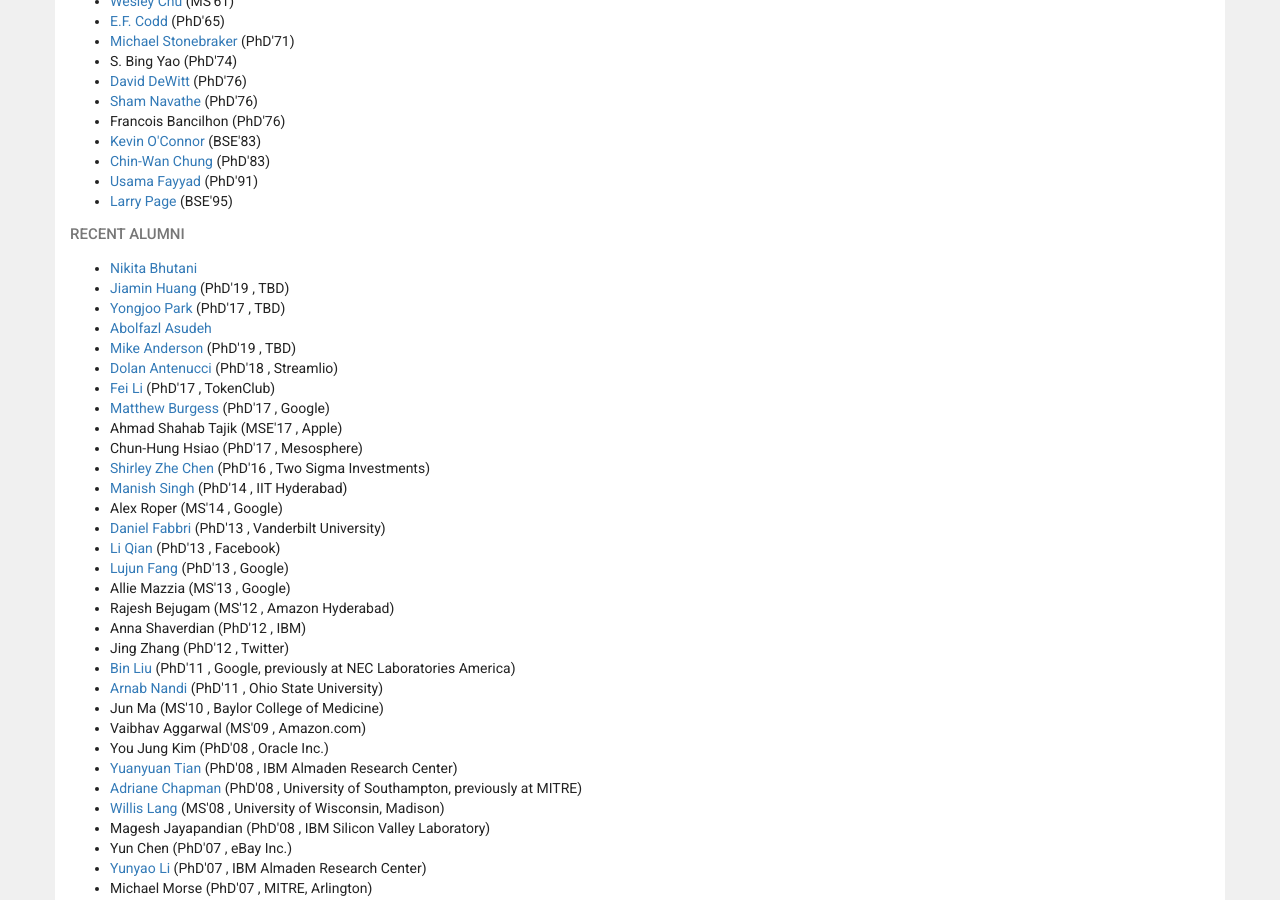
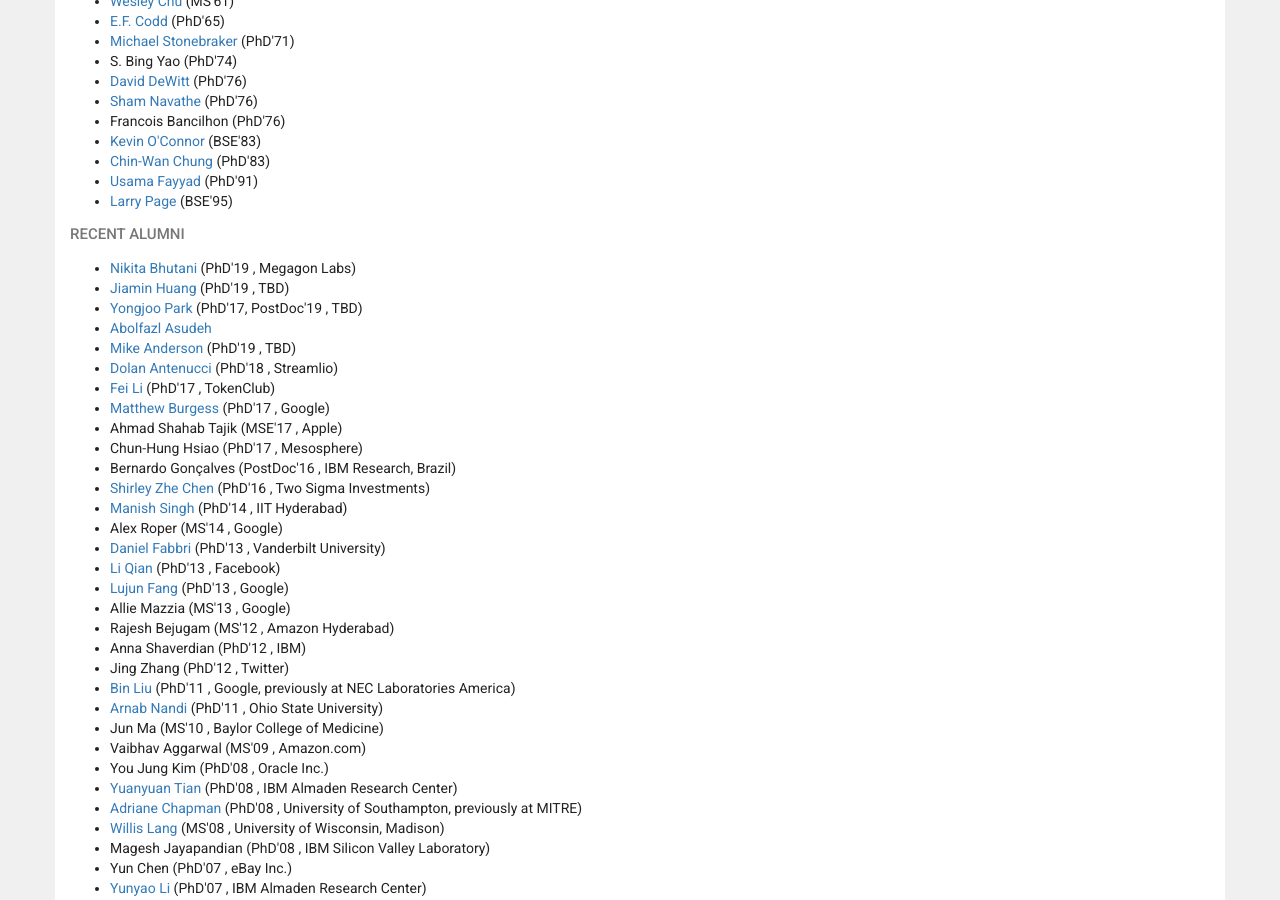
Before and after one commit to umich-dbgroup/umich-dbgroup.github.io, a Jekyll site: the page built from people.html, in a window 1280 px wide and 900 px high, scrolled down 1656 px. Built offline with Jekyll 4.4.1, drawn with Linux system fonts in a browser that asks for light colours; nearby versions of some CDN libraries.

Commit message:
update people

```diff
--- a/_data/people.yml
+++ b/_data/people.yml
@@ -96,6 +96,7 @@
 recent_alumni:
   -
     name: Nikita Bhutani
+    degree: PhD'19
     url: https://nikibhutani.github.io/
     photo: /images/people/nikita.jpg
     where: Megagon Labs
@@ -106,12 +107,13 @@
     where: TBD
   -
     name: Yongjoo Park
-    degree: PhD'17
+    degree: PhD'17, PostDoc'19
     url: http://yongjoopark.com
     photo: /images/people/pyongjoo.jpg
     where: TBD
   -
     name: Abolfazl Asudeh
+    where: PostDoc'19
     url: http://asudeh.github.io/
     photo: /images/people/asudeh.jpg
     where: University of Illinois at Chicago
@@ -146,6 +148,10 @@
     name: Chun-Hung Hsiao
     degree: PhD'17
     where: Mesosphere
+  -
+    name: Bernardo Gonçalves
+    degree: PostDoc'16
+    where: IBM Research, Brazil
   -
     name: Shirley Zhe Chen
     degree: PhD'16
```
